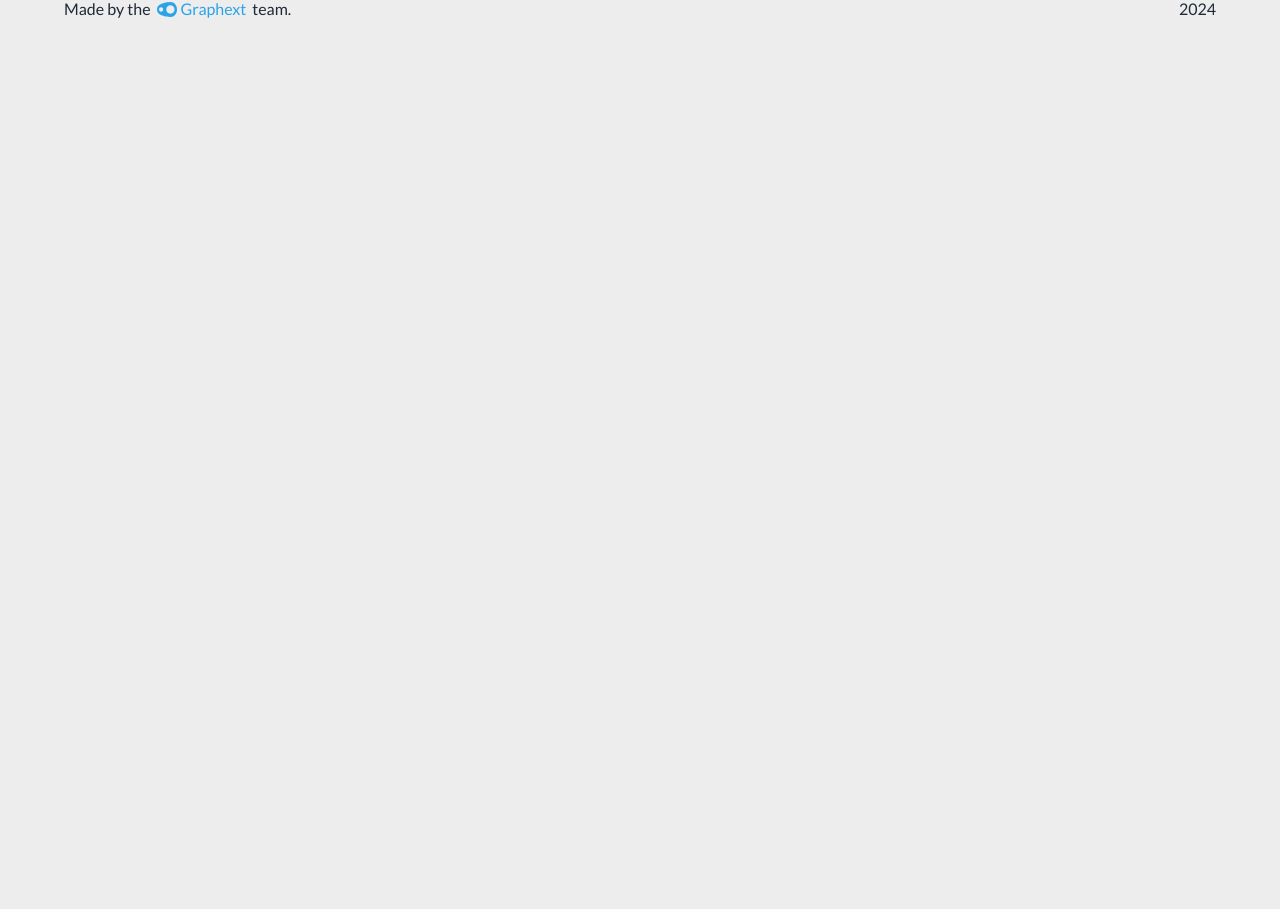
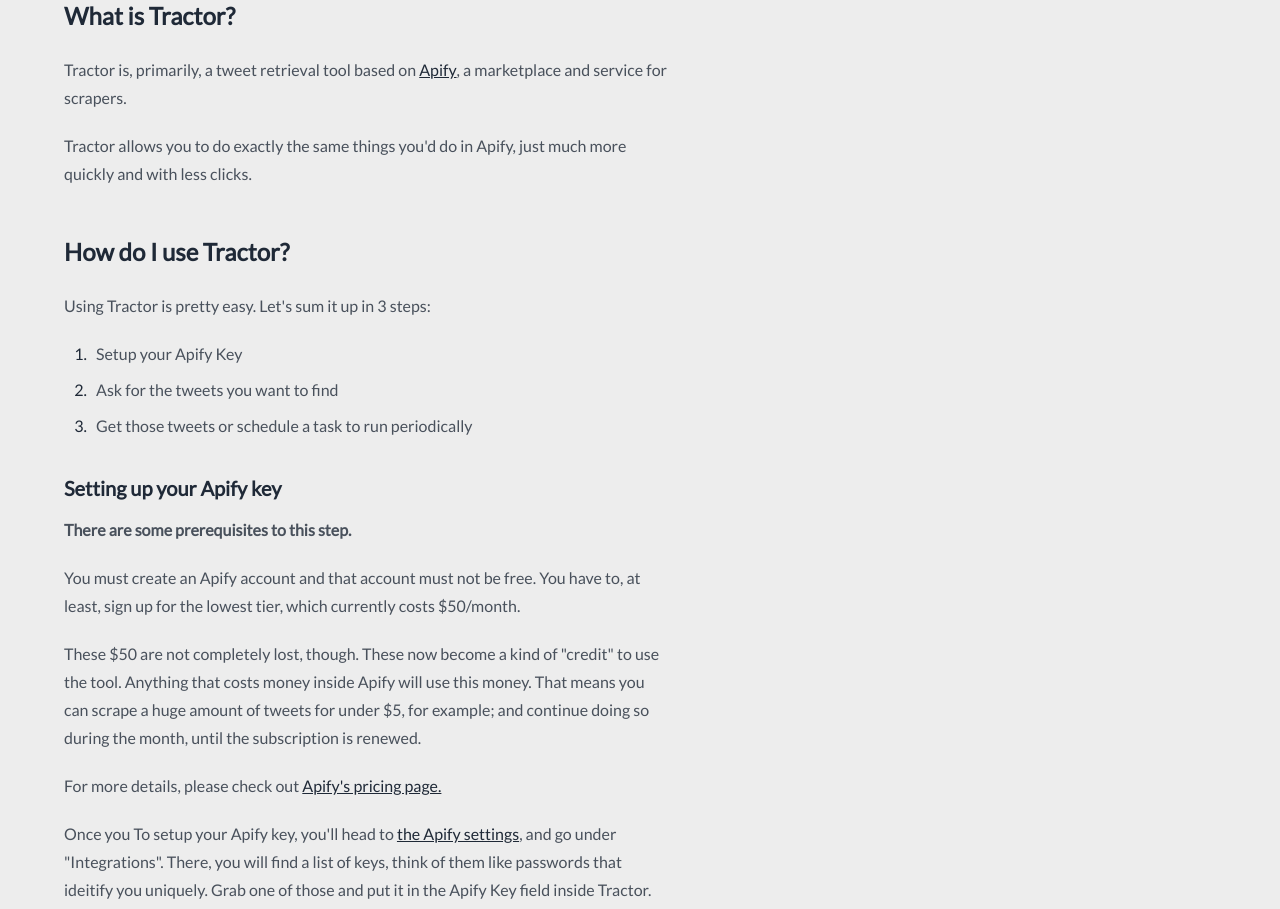
Before and after one commit to graphext/tractor2.0, a SvelteKit app: page /docs in a window 1280 px wide. Before the commit this address had no page. Shown: the part 188-1097 px from the top of the page. Before the commit the page ends 800 px from the top, so only its background shows below. Built offline with nearby package versions, Linux system fonts and the light colour scheme.

Commit message:
add docs

```diff
--- a/src/app.css
+++ b/src/app.css
@@ -1,13 +1,8 @@
-@font-face {
-  font-family: 'Lato';
-  src: local("Lato"), url('/fonts/Lato-Bold.ttf');
-  weight: 700;
-}
 
 @font-face {
   font-family: 'Lato';
-  src: local("Lato"), url('/fonts/Lato-Regular.ttf');
-  weight: 400;
+  src: local("Lato"), url('/fonts/Lato-Regular.ttf'), url('/fonts/Lato-Bold.ttf');
+  weight: 400, 700;
 }
 
 
--- /dev/null
+++ b/src/routes/docs/+page.svelte
@@ -0,0 +1,129 @@
+<main class="prose">
+    <h1>Documentation</h1>
+
+    <p>Here you'll find documentation on how to use Tractor.</p>
+
+    <h2>What is Tractor?</h2>
+
+    <p>
+        Tractor is, primarily, a tweet retrieval tool based on <a
+            href="https://apify.com">Apify</a
+        >, a marketplace and service for scrapers.
+    </p>
+    <p>
+        Tractor allows you to do exactly the same things you'd do in Apify, just
+        much more quickly and with less clicks.
+    </p>
+
+    <h2>How do I use Tractor?</h2>
+
+    <p>Using Tractor is pretty easy. Let's sum it up in 3 steps:</p>
+    <ol>
+        <li>Setup your Apify Key</li>
+        <li>Ask for the tweets you want to find</li>
+        <li>Get those tweets or schedule a task to run periodically</li>
+    </ol>
+
+    <h3>Setting up your Apify key</h3>
+    <b>There are some prerequisites to this step.</b>
+    <p>
+        You must create an Apify account and that account must not be free. You
+        have to, at least, sign up for the lowest tier, which currently costs
+        $50/month.
+    </p>
+    <p>
+        These $50 are not completely lost, though. These now become a kind of
+        "credit" to use the tool. Anything that costs money inside Apify will
+        use this money. That means you can scrape a huge amount of tweets for
+        under $5, for example; and continue doing so during the month, until the
+        subscription is renewed.
+    </p>
+    <p>
+        For more details, please check out <a href="https://apify.com/pricing"
+            >Apify's pricing page.</a
+        >
+    </p>
+    <p>
+        Once you To setup your Apify key, you'll head to <a
+            href="https://console.apify.com/settings/integrations"
+            >the Apify settings</a
+        >, and go under "Integrations". There, you will find a list of keys,
+        think of them like passwords that ideitify you uniquely. Grab one of
+        those and put it in the Apify Key field inside Tractor.
+    </p>
+
+    <b
+        >You will only need to follow this step once. We save the key so you can
+        skip this step altogether next time you come into Tractor.</b
+    >
+
+    <h2>Asking for tweets</h2>
+
+    <p>
+        Once setup, just ask for tweets you'd like to analyze. Anything and
+        everything applies:
+    </p>
+    <ol>
+        <li>Get tweets from @graphext containing the word "data"</li>
+        <li>Get tweets containing the term "cat" but not the term "dog"</li>
+        <li>Get tweets using the hashtag #chocolate that are not replies</li>
+        <li>Get tweets that contain photos talking about cats</li>
+    </ol>
+
+    <p>
+        As you can see, this is quite powerful, since we can be quite specific
+        about our needs. This will generate a list of so called "search terms",
+        things you can search in Twitter's search bar.
+    </p>
+
+    <h3>Fine tuning the queries</h3>
+    <p>
+        When the search terms are generated, you can then scope them to a
+        specific date range, change the frequency of the search (from daily to
+        annually) and maybe add some curated lists.
+    </p>
+
+    <h2>Getting the data</h2>
+    <p>
+        Once the queries are in place, we can change the number of tweets we
+        want to bring. 5000 is usually a good start, since the system will
+        likely not bring that much data, although that depends heavily on what
+        you are searching.
+    </p>
+
+    <p>
+        You can rest assured that you won't get more than the maximum you set
+        (and as such, you won't be over charged), but you can definitely get
+        less than the maximum.
+    </p>
+
+    <p>
+        If everything looks good, you can just click the massive "Get tweets"
+        button and lots of gears will start spinning to fetch your data. Once
+        it's finished, a new button will pop up, downloading your data in a
+        Graphext-friendly format.
+    </p>
+
+    <p>
+        You can optionally set up a schedule, which would repeat the task
+        periodically.
+    </p>
+    <p>
+        You can select the frequency of your schedule and hit the schedule
+        button. This will generate two links:
+    </p>
+    <ol>
+        <li>
+            The first one, a link to the Apify Console where you can check the
+            Storage object where all your data will live
+        </li>
+        <li>
+            The second one, a direct link to the raw data, very convenient to
+            just plug into Graphext as a "Remote File". This will fetch the data
+            from the Storage and create a Graphext project. Afterwards, you can
+            optionally also turn Recurrence, which tells Graphext to fetch data
+            periodically from the specified link, for a spectacular combo: a
+            full Graphext project updated on the latest twitter data.
+        </li>
+    </ol>
+</main>
```
